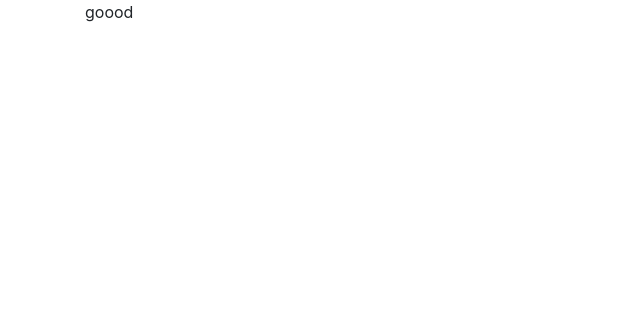
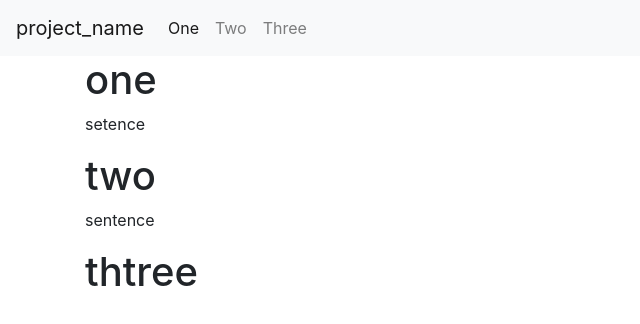
Before and after one commit to kougei-kyabehyon/web2-10, a plain HTML site: page index.html in a window 1280 px wide. Shown: the whole page, without its empty margins (0-640 px from the left). Drawn offline with nearby package versions, Linux system fonts and the light colour scheme.

Commit message:
Update index.html

```diff
--- a/index.html
+++ b/index.html
@@ -8,8 +8,27 @@
 
 </head>
 <body>
+  <nav class="navbar navbar-expand-lg navbar-light bg-light">
+    <a class="navbar-brand" href="a">project_name</a>
+    <button class="navbar-toggler" type="button" data-toggle=" collapse" data-target="#navbarSupporttedContent" aria-controls="navbarSupporttedContent" aria-expanded="false" aria-label="Toggele navigation">
+      <span class="navbar-toggler-icon"></span>
+      </button>
+    <div class="collapse navbar-collapse" id="navbarSupportedContent">
+      <ul class="navbar-nav mr-auto">
+        <li class="nav-item active"><a class="nav-link"href="#">One</a><li>
+        <li class="nav-item "><a class="nav-link"href="#">Two</a><li>
+           <li class="nav-item "><a class="nav-link"href="#">Three</a><li>
+        </ul>
+      </div>
+    </nav>
 <div class="container">
-goood
+  <section>
+    <h1>one</h1>
+    <p>setence</p>
+    <h1 id="2nd">two</h1>
+    <p>sentence</p>
+    <h1 id="3rd">thtree</h1>
+    </section>
 </div>
 
 
```
